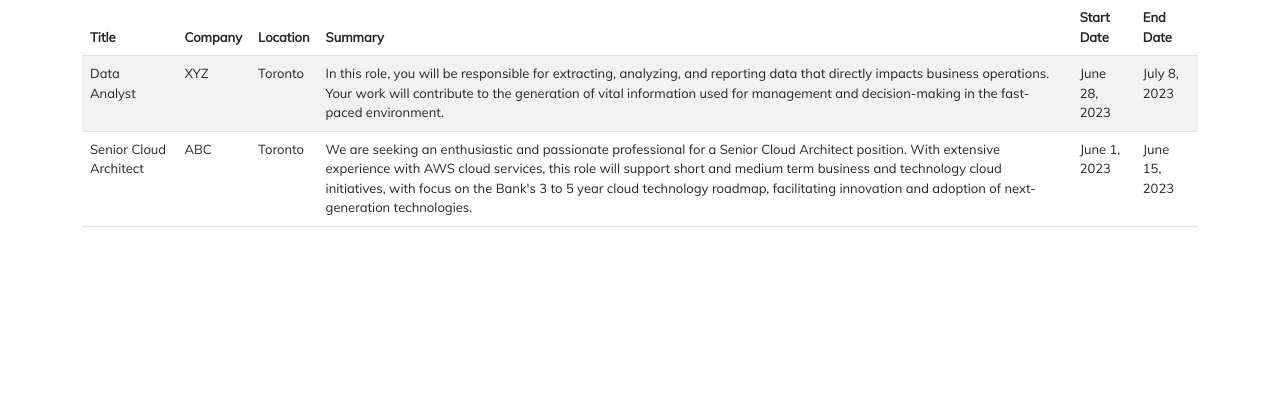
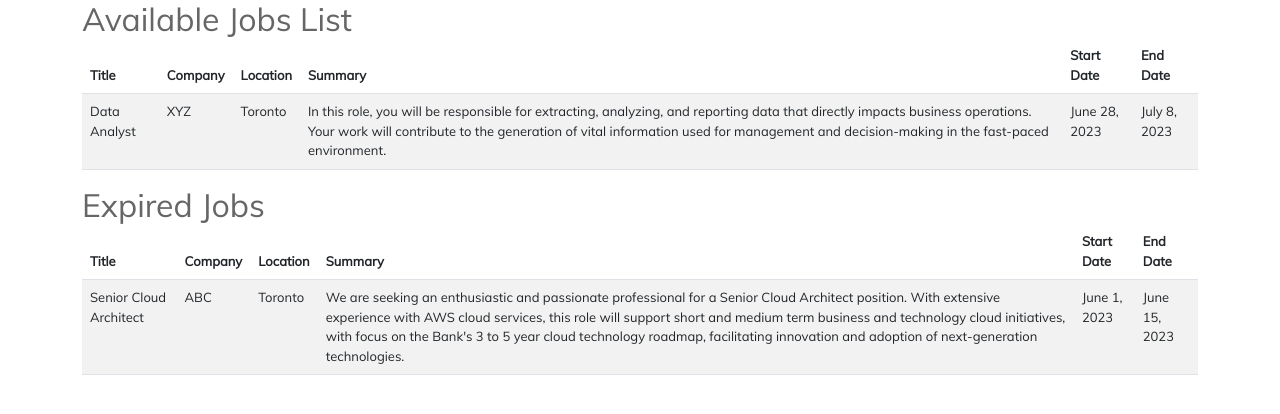
Before and after one commit to aysegulYalcinkaya/Personality-Prediction-System-with-CV-Analysis, a Django app: page /employer/job-list/ in a window 1280 px wide. Shown: the part 73-487 px from the top of the page. Run offline with Django 4.2, Linux system fonts and the light colour scheme; a user stored in the database is signed in; data comes from the database, SQL or seed files in the repository; both versions use the stored data as it was after the commit; some libraries are stand-ins or nearby versions.

Commit message:
expired jobs added

```diff
--- a/employer/views.py
+++ b/employer/views.py
@@ -1,5 +1,8 @@
+
+
 from django.contrib.auth.decorators import login_required
 from django.shortcuts import render, redirect
+from django.utils import timezone
 
 from employer.forms import JobForm
 from employer.models import Job
@@ -45,5 +48,7 @@ def create_job(request):
 @login_required(login_url='/login/')
 def job_list(request):
     if request.method == 'GET':
-        jobs = Job.objects.all()
-        return render(request, 'employer/job-list.html', {'jobs': jobs})
+        today = timezone.now().date()
+        jobs = Job.objects.filter(end_date__gte=today)
+        expired_jobs = Job.objects.filter(end_date__lt=today)
+        return render(request, 'employer/job-list.html', {'jobs': jobs,"expired_jobs":expired_jobs})
--- a/templates/employer/job-list.html
+++ b/templates/employer/job-list.html
@@ -1,5 +1,6 @@
 {% extends 'employer/base.html' %}
 {% block content %}
+    <h2>Available Jobs List</h2>
     <table class="table table-striped">
         <thead>
         <th>Title</th>
@@ -24,4 +25,30 @@
 
 
     </table>
+
+    <h2>Expired Jobs</h2>
+    <table class="table table-striped">
+        <thead>
+        <th>Title</th>
+        <th>Company</th>
+        <th>Location</th>
+        <th>Summary</th>
+        <th>Start Date</th>
+        <th>End Date</th>
+        </thead>
+        <tbody>
+        {% for job in expired_jobs %}
+            <tr>
+                <td>{{ job.title }}</td>
+                <td>{{ job.company }}</td>
+                <td>{{ job.location }}</td>
+                <td>{{ job.summary }}</td>
+                <td>{{ job.start_date }}</td>
+                <td>{{ job.end_date }}</td>
+            </tr>
+        {% endfor %}
+        </tbody>
+
+
+    </table>
 {% endblock %}
```
Also changed, not shown: db.sqlite3.
